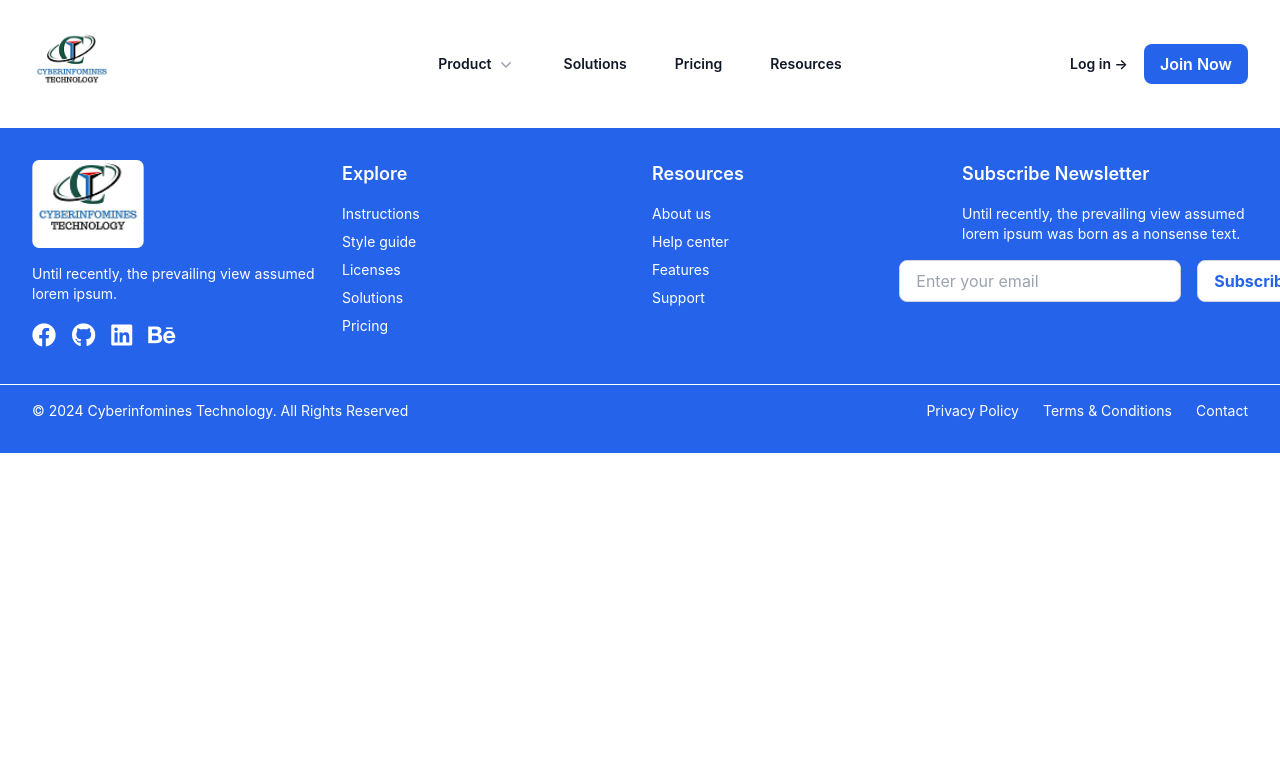
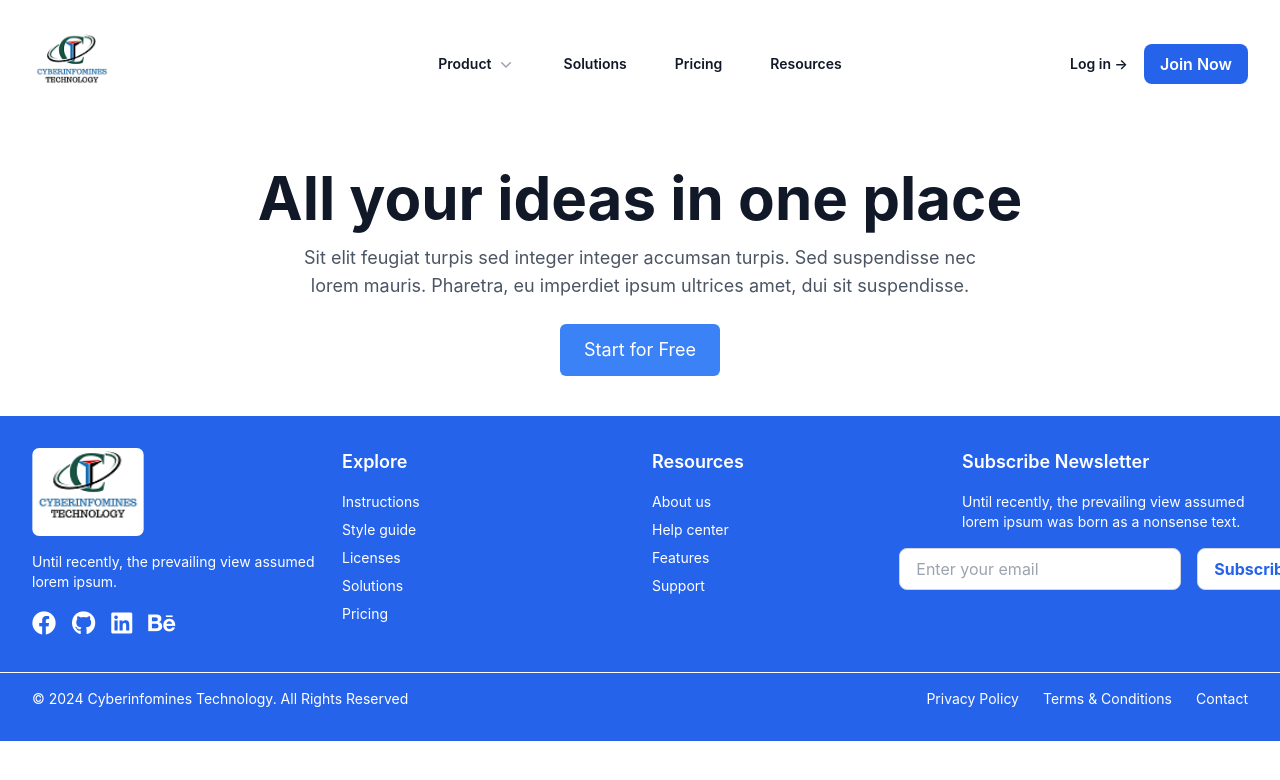
Before and after one commit to Juhi2116/CyberInform, a React (Create React App) app: page /solutions in a window 1280 px wide. Shown: the top 780 px of the page. Built offline with nearby package versions, Linux system fonts and the light colour scheme.

Commit message:
product and solution

```diff
--- a/src/App.js
+++ b/src/App.js
@@ -7,6 +7,7 @@ import Navbar from './Components/Navbar';
 import Footer from './Components/Footer';
 import Products from './Pages/Products';
 import ContactUs from './Pages/ContactUs';
+import Solutions from './Pages/Solutions';
 
 function App() {
   return (
@@ -16,6 +17,7 @@ function App() {
         <Routes>
           <Route path="/" element={<Home />} />
           <Route path="/products" element={<Products />} />
+          <Route path="/solutions" element={<Solutions />} />
           <Route path="/contact" element={<ContactUs />} />
           <Route path="/signup" element={<Signup />} />
           <Route path="/login" element={<SignIn />} />
--- /dev/null
+++ b/src/Pages/Solutions.js
@@ -0,0 +1,26 @@
+import React from 'react';
+
+const Solutions = () => {
+  return (
+    <div>
+    <div className="bg-white flex flex-col items-center justify-center px-6 text-center my-10">
+      <h1 className="text-4xl md:text-5xl lg:text-6xl font-bold text-gray-900 mb-4">
+        All your ideas in one place
+      </h1>
+      <p className="text-gray-600 text-base md:text-lg max-w-2xl mb-6">
+        Sit elit feugiat turpis sed integer integer accumsan turpis. Sed
+        suspendisse nec lorem mauris. Pharetra, eu imperdiet ipsum ultrices
+        amet, dui sit suspendisse.
+      </p>
+      <button className="bg-blue-500 text-white px-6 py-3 rounded-md text-lg hover:bg-blue-600 transition-all">
+        Start for Free
+      </button>
+    </div>
+    <div>
+
+    </div>
+    </div>
+  );
+};
+
+export default Solutions;
```
